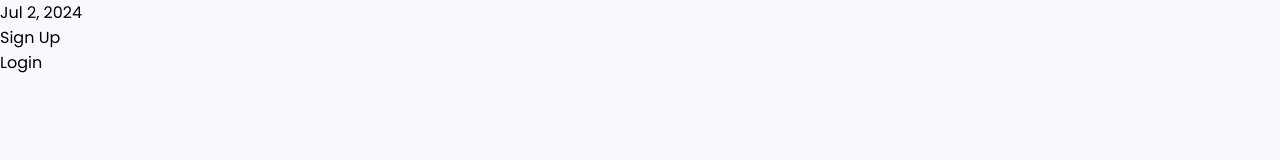
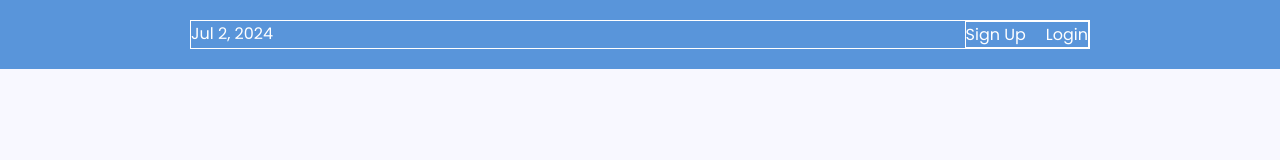
Before and after one commit to rbudi17/flexbox, a plain HTML site: page index.html in a window 1280 px wide. Drawn offline with Linux system fonts and the light colour scheme.

Commit message:
syling menu navbar

```diff
--- a/index.html
+++ b/index.html
@@ -18,8 +18,10 @@
     <div class="menu-container">
       <div class="menu">
         <div class="date">Jul 2, 2024</div>
-        <div class="signup">Sign Up</div>
-        <div class="login">Login</div>
+        <div class="links">
+          <div class="signup">Sign Up</div>
+          <div class="login">Login</div>
+        </div>
       </div>
     </div>
   </body>
--- a/styles/app.css
+++ b/styles/app.css
@@ -9,3 +9,31 @@ body {
   scroll-behavior: smooth;
   font-family: "Poppins", sans-serif;
 }
+
+.menu-container {
+  color: #fff;
+  background: #5995da;
+  padding: 20px 0;
+
+  display: flex;
+  justify-content: center;
+}
+
+.menu {
+  width: 900px;
+  border: 1px solid #fff; /* For debugging */
+
+  display: flex;
+  justify-content: space-between;
+}
+
+.links {
+  border: 1px solid #fff; /* For debugging */
+
+  display: flex;
+  justify-content: flex-end;
+}
+
+.login {
+  margin-left: 20px;
+}
```
Also changed, not shown: images/awesome-logo.svg (added), images/five.svg (added), images/four.svg (added), images/one.svg (added), images/social-icons.svg (added), images/three.svg (added), images/two.svg (added).
